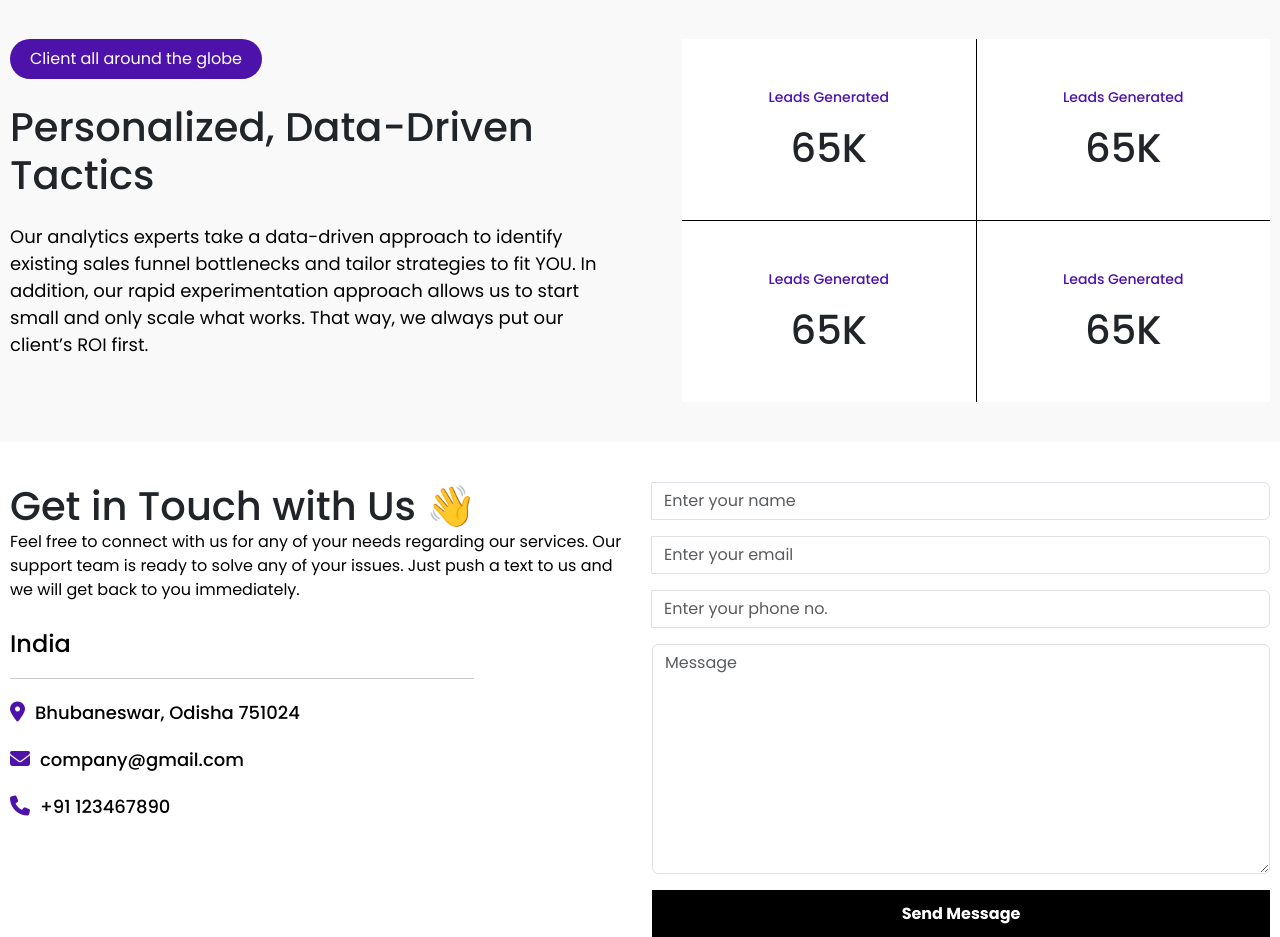
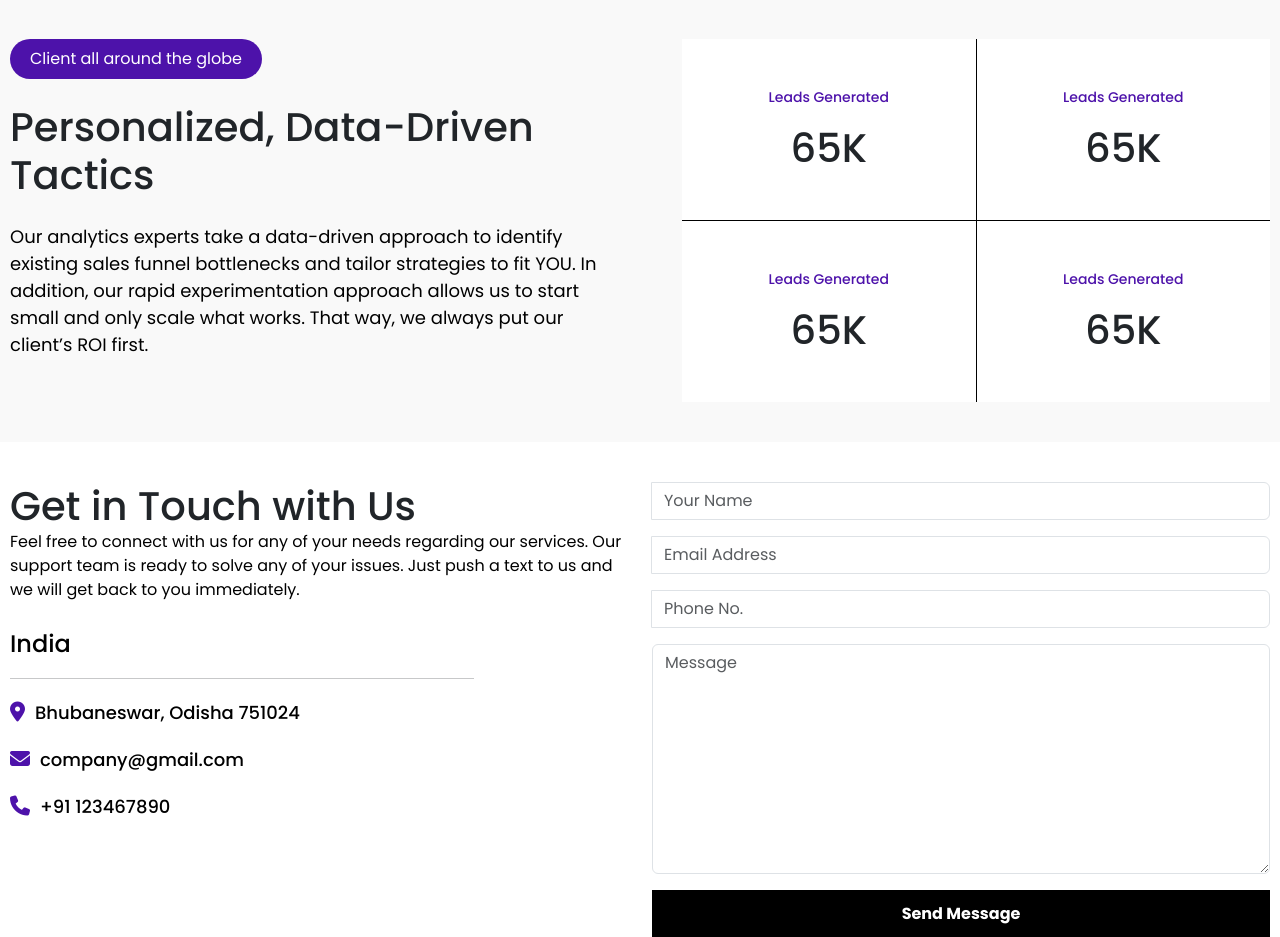
Before and after one commit to sib-vishal/digital-marketing-company, a PHP site: page / in a window 1280 px wide. Shown: the part 3334-4271 px from the top of the page. Run offline with PHP 8.4, Linux system fonts and the light colour scheme; some libraries are stand-ins or nearby versions.

Commit message:
initial commit

```diff
--- a/index.php
+++ b/index.php
@@ -27,7 +27,7 @@
     </video>
     <div class="containerFull w-100  banner_content">
       <div class=" text-white">
-        <h4 class="companyName">POV MEDIA</h4>
+        <h4 class="companyName fontWeight800">POV MEDIA</h4>
         <h1 class="fontWeight800  banner_heading">Digital Marketing Services</h1>
         <p class="sub_heading">Want to know what it takes to grow your business online? Let us show you.</p>
         <a href="#" class="header_Btn">Contact Us <i class="fa fa-arrow-right"></i></a>
@@ -89,7 +89,8 @@
             <h3 data-aos="zoom-in-up" class="heading my-3  fontWeight500  aos-init aos-animate text-color1 ">Our
               Services
             </h3>
-            <h4 data-aos="zoom-in-up" class="large_heading  font-Archivo    headingColor fontHeading mt-3 aos-init aos-animate">
+            <h4 data-aos="zoom-in-up"
+              class="large_heading  font-Archivo    headingColor fontHeading mt-3 aos-init aos-animate">
               Find the
               Perfect Solution for Your Business</h4>
           </div>
@@ -336,10 +337,11 @@
       <div class="row">
         <div class="col-lg-6">
           <h3 class="large_heading">
-            Get in Touch with Us 👋
+            Get in Touch with Us
           </h3>
           <p class="title">
-            Feel free to connect with us for any of your needs regarding our services. Our support team is ready to solve any of your issues. Just push a text to us and we will get back to you immediately.
+            Feel free to connect with us for any of your needs regarding our services. Our support team is ready to
+            solve any of your issues. Just push a text to us and we will get back to you immediately.
 
           </p>
           <p class=" mt-4 fontWeight500 heading">
@@ -379,7 +381,7 @@
                   <div class="input-group">
                     <span class="input-group-addon"><span class="glyphicon glyphicon-user"></span>
                     </span>
-                    <input type="text" class="form-control" id="name" placeholder="Enter your name" required="required" />
+                    <input type="text" class="form-control" id="name" placeholder="Your Name" required="required" />
                   </div>
                 </div>
                 <div class="form-group mt-3">
@@ -388,7 +390,8 @@
                   <div class="input-group">
                     <span class="input-group-addon"><span class="glyphicon glyphicon-envelope"></span>
                     </span>
-                    <input type="email" class="form-control" id="email" placeholder="Enter your email" required="required" />
+                    <input type="email" class="form-control" id="email" placeholder="Email Address"
+                      required="required" />
                   </div>
                 </div>
                 <div class="form-group mt-3">
@@ -397,7 +400,7 @@
                   <div class="input-group">
                     <span class="input-group-addon"><span class="glyphicon glyphicon-phone"></span>
                     </span>
-                    <input type="phone" class="form-control" id="phone" placeholder="Enter your phone no." required="required" />
+                    <input type="phone" class="form-control" id="phone" placeholder="Phone No." required="required" />
                   </div>
                 </div>
               </div>
@@ -405,7 +408,8 @@
                 <div class="form-group">
                   <!-- <label for="name">
                     Message</label> -->
-                  <textarea name="message" id="message" class="form-control" rows="9" cols="25" required="required" placeholder="Message"></textarea>
+                  <textarea name="message" id="message" class="form-control" rows="9" cols="25" required="required"
+                    placeholder="Message"></textarea>
                 </div>
               </div>
               <div class="form-group mt-3">
```
